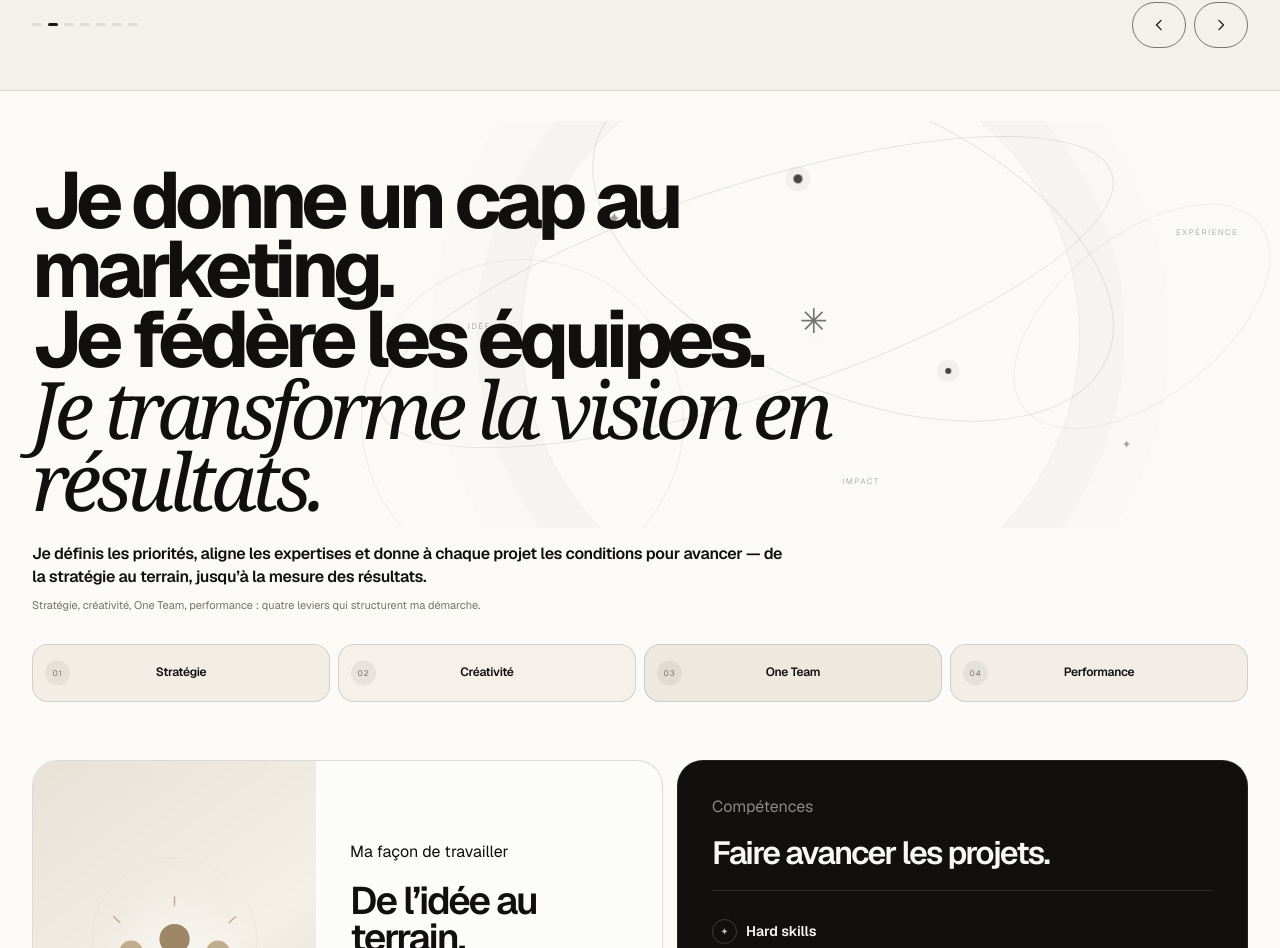
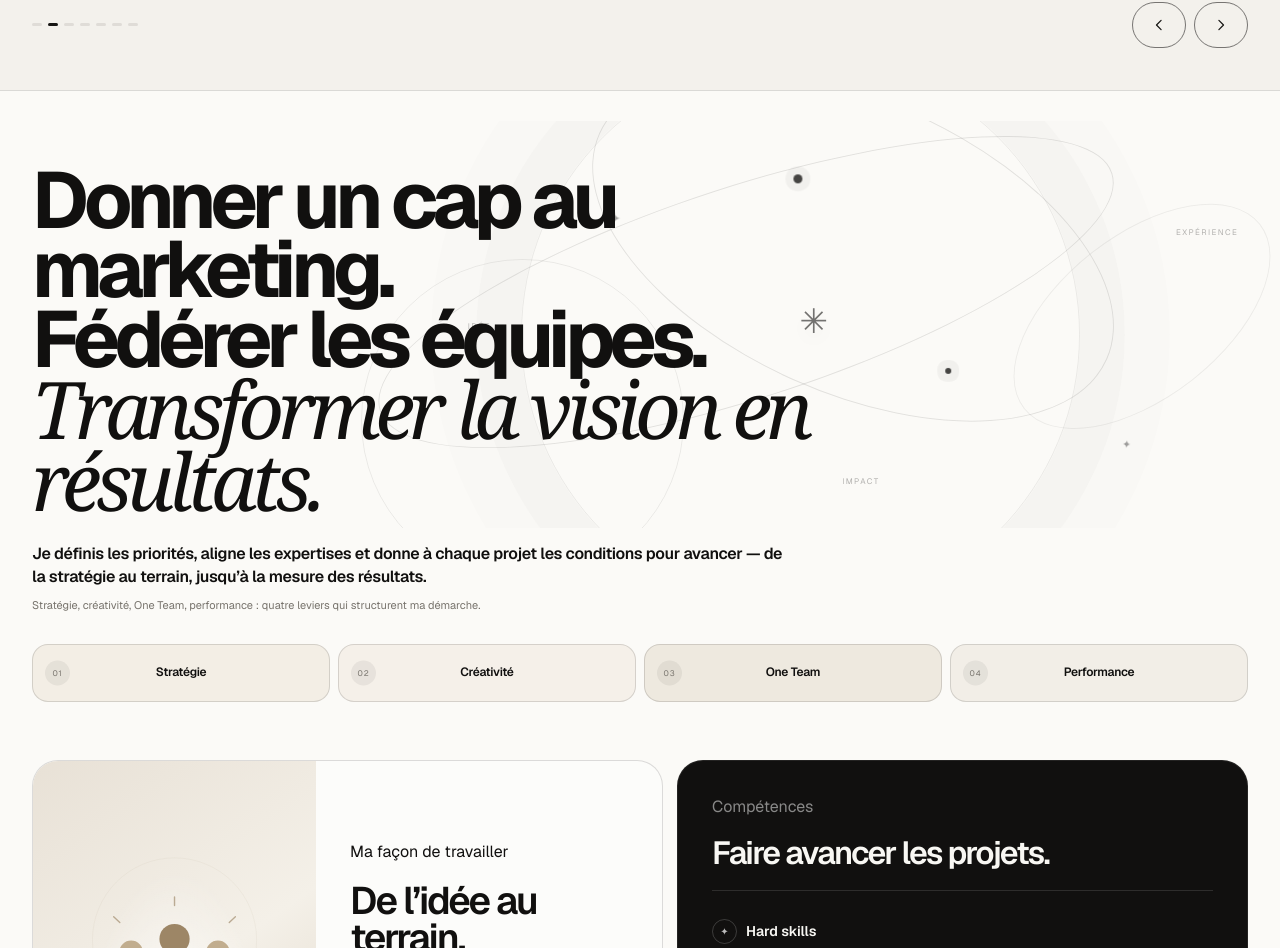
Before and after one commit to paulsebille/Portfolio, a Next.js app: page / in a window 1280 px wide. Shown: the part 1523-2471 px from the top of the page. Built offline with nearby package versions, Linux system fonts and the light colour scheme.

Commit message:
Update About leadership headline

```diff
--- a/components/About.tsx
+++ b/components/About.tsx
@@ -55,9 +55,9 @@ export function About() {
           </div>
           <div className="about-hero-copy">
             <h2>
-              <span><strong>Je donne un cap au marketing.</strong></span>
-              <span><strong>Je fédère les équipes.</strong></span>
-              <span><em>Je transforme la vision en résultats.</em></span>
+              <span><strong>Donner un cap au marketing.</strong></span>
+              <span><strong>Fédérer les équipes.</strong></span>
+              <span><em>Transformer la vision en résultats.</em></span>
             </h2>
           </div>
         </div>
```
